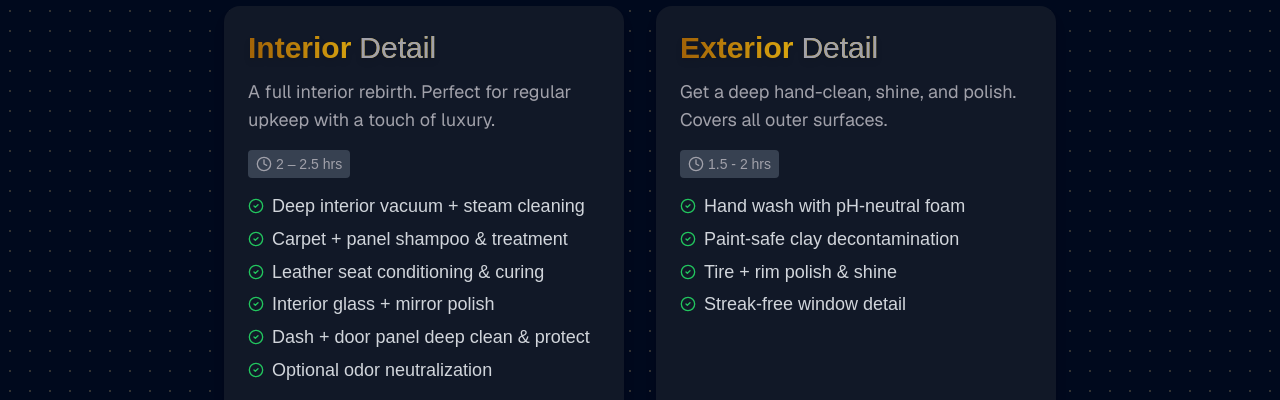
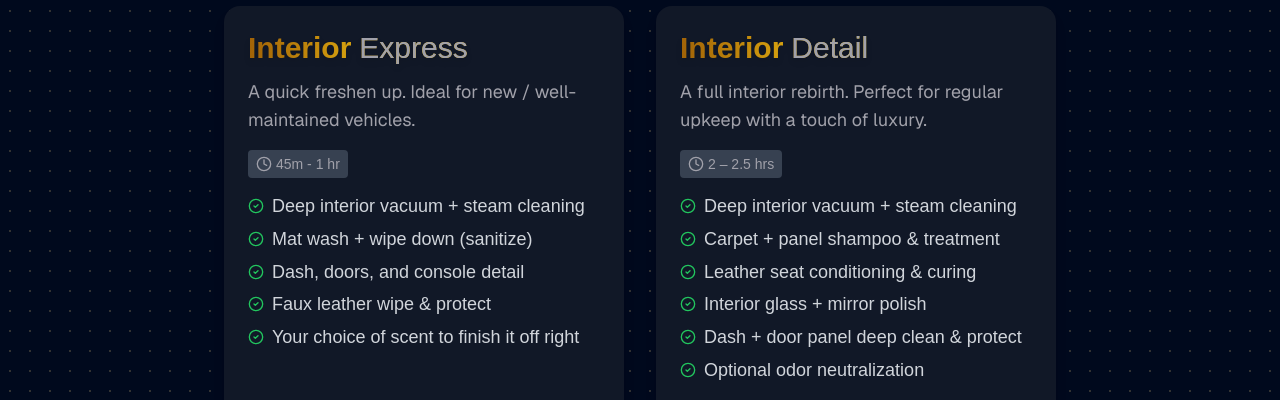
Before and after one commit to sarimyx/novaluxedetailing, a Next.js app: page /checkout in a window 1280 px wide. Shown: the part 199-599 px from the top of the page. Built offline with nearby package versions, Linux system fonts and the light colour scheme; no server answers; a web font is replaced by a local one.

Commit message:
Batch updates

```diff
--- /dev/null
+++ b/src/app/checkout/interior-express/page.tsx
@@ -0,0 +1,10 @@
+import { ContentLayout } from "@/components/admin-panel/content-layout";
+import ServiceRequestForm from "../service-request-form";
+
+export default async function Page() {
+  return (
+    <ContentLayout title="Book Interior Express" hideSidebar>
+      <ServiceRequestForm forServiceId="interior-express" />
+    </ContentLayout>
+  );
+}
--- a/src/components/reviews.tsx
+++ b/src/components/reviews.tsx
@@ -13,6 +13,9 @@ export default function Reviews({
 }) {
   return (
     <div id="reviews">
+      <span className="tracking-widest font-light text-secondary-foreground flex items-center justify-center">
+        WHAT OUR CUSTOMERS SAY
+      </span>
       <ReactGoogleReviews
         theme="dark"
         layout="carousel"
--- a/src/constants/services.ts
+++ b/src/constants/services.ts
@@ -1,4 +1,20 @@
 export const Services = {
+  "interior-express": {
+    active: true,
+    id: "interior-express",
+    name: "Interior Express",
+    recommendation:
+      "A quick freshen up. Ideal for new / well-maintained vehicles.",
+    duration: "45m - 1 hr",
+    startingPrice: 147,
+    features: [
+      "Deep interior vacuum + steam cleaning",
+      "Mat wash + wipe down (sanitize)",
+      "Dash, doors, and console detail",
+      "Faux leather wipe & protect",
+      "Your choice of scent to finish it off right",
+    ],
+  },
   interior: {
     active: true,
     id: "interior",
```
